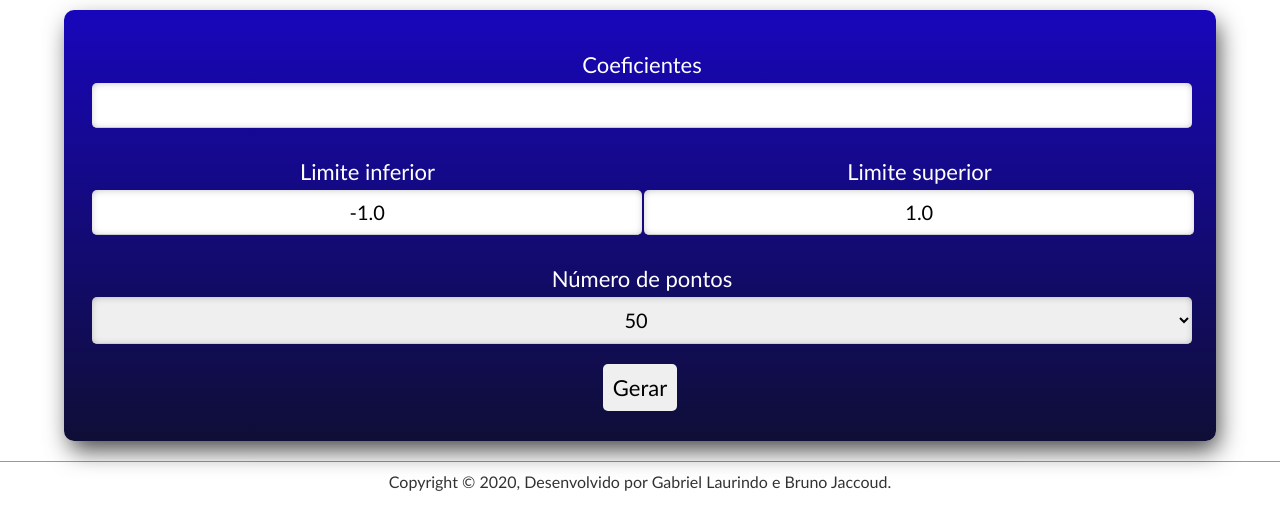
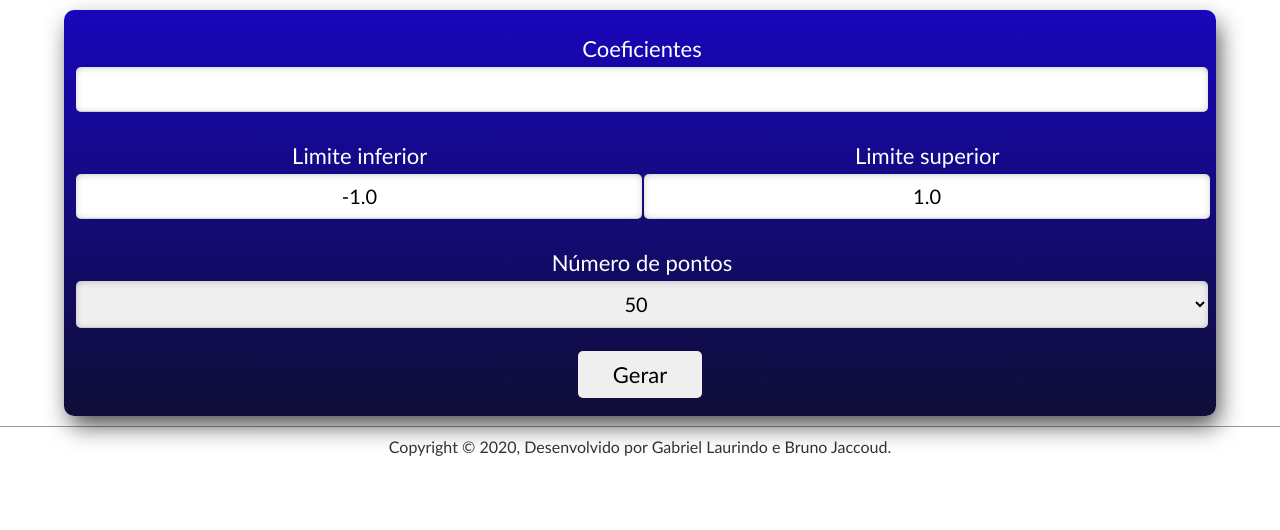
Before and after one commit to gabriel-laurindo-1/polyminal-graph, a Flask app: page / in a window 1280 px wide. Shown: the part 166-696 px from the top of the page. Run offline with Flask 2, Linux system fonts and the light colour scheme.

Commit message:
Ajuste do formulário

```diff
--- a/static/css/style.css
+++ b/static/css/style.css
@@ -54,8 +54,8 @@ body > header a {
 
 .form-box {
     width: 90%;
-    padding: 2%;
-    margin: 10px auto;
+    padding: 10px;
+    margin: 0 auto;
     border: 0;
     border-radius: 10px;
     background-image: linear-gradient(to top, #0f0e36 , rgb(24, 6, 187));
@@ -101,10 +101,10 @@ body > header a {
 }
 
 .form-buttons input {
-    padding: 10px;
+    padding: 10px 35px;
     border-radius: 5px;
     border: 0;
-    margin: 5px;
+    margin: 8px 0;
     font-size: 22px;
     cursor: pointer;
 }
@@ -171,4 +171,8 @@ body > footer a {
         width: 100%;
         height: auto;
     }
+
+    .form-buttons input {
+        margin: 5px;
+    }
 }
```
